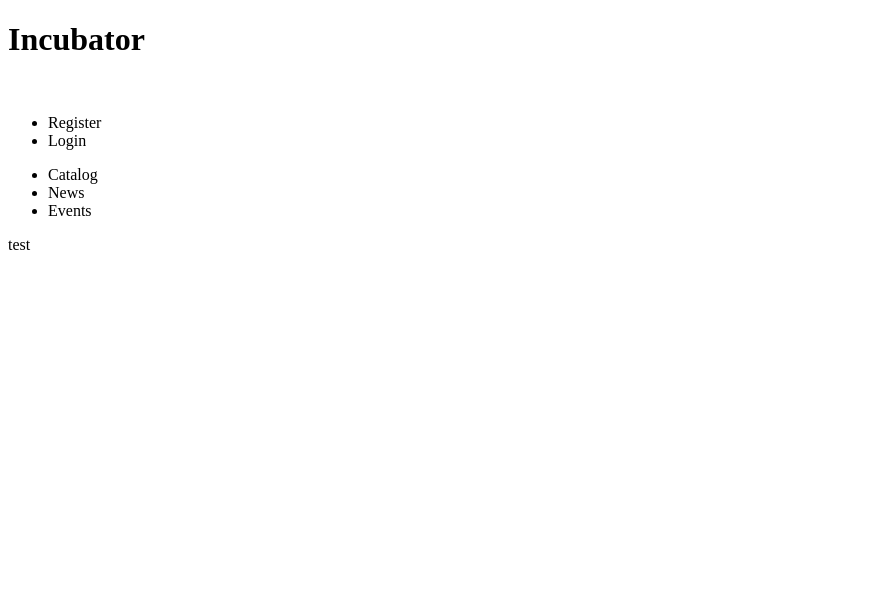
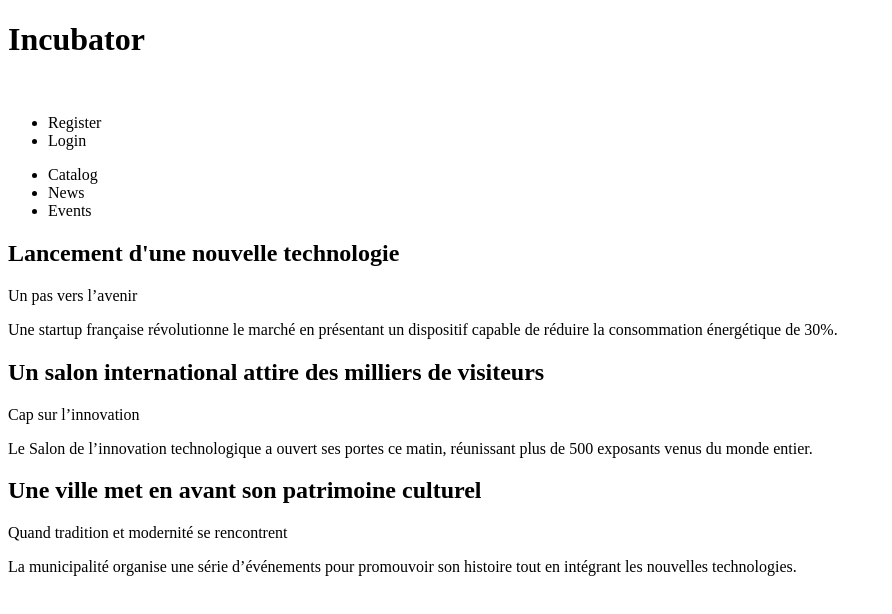
Before and after one commit to MysticOrga/Survivor, a Vue app in the folder frontend/incubator-app/: page /home/news in a window 1280 px wide. Shown: the top 614 px of the page, without its empty margins (0-892 px from the left). Built offline with nearby package versions, Linux system fonts and the light colour scheme; the HTML template or start-up script is replaced by a standard one.

Commit message:
[structure_news_pages]add: structure for the news feed pages + TODO: fix the page that doesn't display when we click on a new

```diff
--- /dev/null
+++ b/frontend/incubator-app/src/example/news.json
@@ -0,0 +1,23 @@
+[
+    {
+      "id": 1,
+      "image": "https://example.com/images/news1.jpg",
+      "hook": "Un pas vers l’avenir",
+      "title": "Lancement d'une nouvelle technologie",
+      "text": "Une startup française révolutionne le marché en présentant un dispositif capable de réduire la consommation énergétique de 30%."
+    },
+    {
+      "id": 2,
+      "image": "https://example.com/images/news2.jpg",
+      "hook": "Cap sur l’innovation",
+      "title": "Un salon international attire des milliers de visiteurs",
+      "text": "Le Salon de l’innovation technologique a ouvert ses portes ce matin, réunissant plus de 500 exposants venus du monde entier."
+    },
+    {
+      "id": 3,
+      "image": "https://example.com/images/news3.jpg",
+      "hook": "Quand tradition et modernité se rencontrent",
+      "title": "Une ville met en avant son patrimoine culturel",
+      "text": "La municipalité organise une série d’événements pour promouvoir son histoire tout en intégrant les nouvelles technologies."
+    }
+]
--- a/frontend/incubator-app/src/views/home/NewsFeed.vue
+++ b/frontend/incubator-app/src/views/home/NewsFeed.vue
@@ -1,3 +1,30 @@
 <template>
-    <div class="">test</div>
+    <div class="feed">
+        <div
+        v-for="newsc in news"
+        :key="newsc.id"
+        >
+            <router-link :to="`/home/news/${newsc.id}`">
+                <div class="section">
+                    <h2>{{newsc.title}}</h2>
+                    <!-- <img></img> -->
+                    <p>{{newsc.hook}}</p>
+                    <p>{{newsc.text}}</p>
+                </div>
+            </router-link>
+        </div>
+    </div>
 </template>
+
+<script>
+import news from '@/example/news.json'
+
+export default {
+    name: 'News',
+    data() {
+        return {
+            news
+        }
+    }
+}
+</script>
```
Also changed, not shown: frontend/incubator-app/src/views/home/NewsPage.vue (added, +31 -0 lines).
